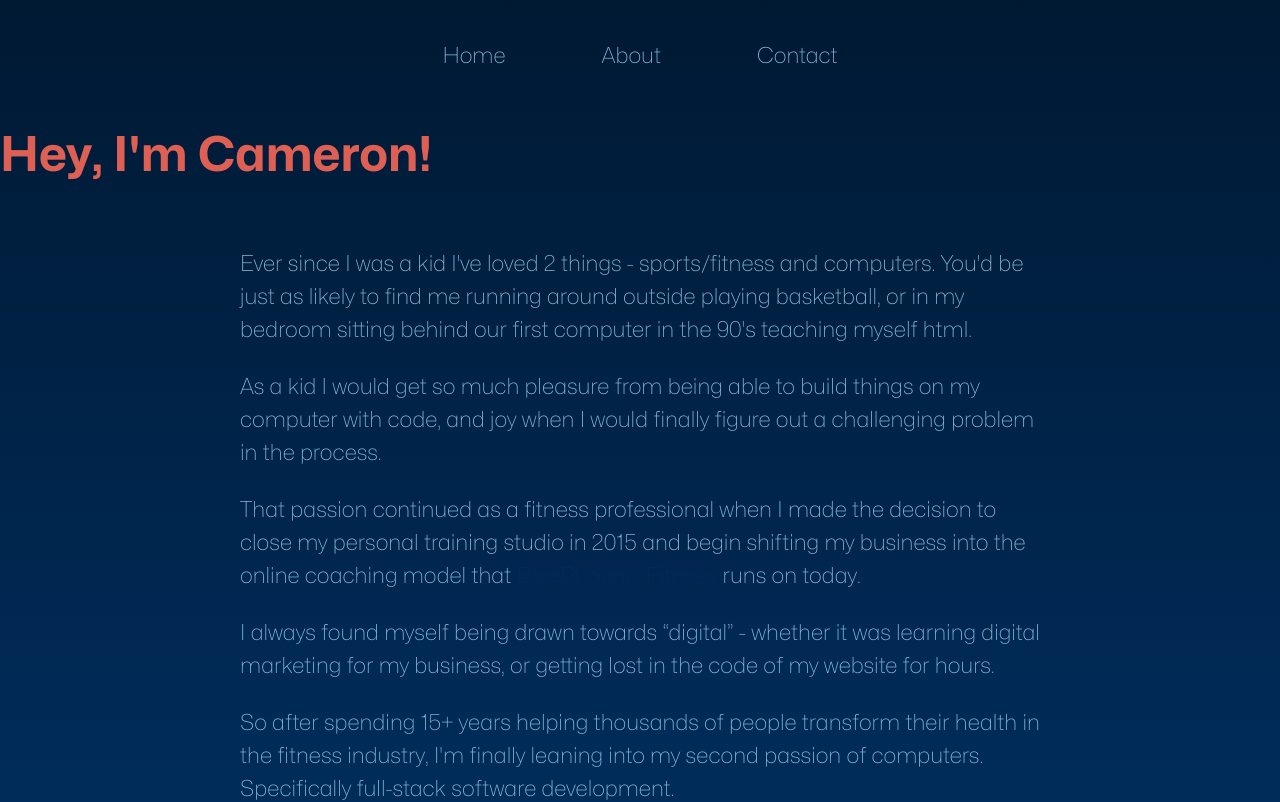
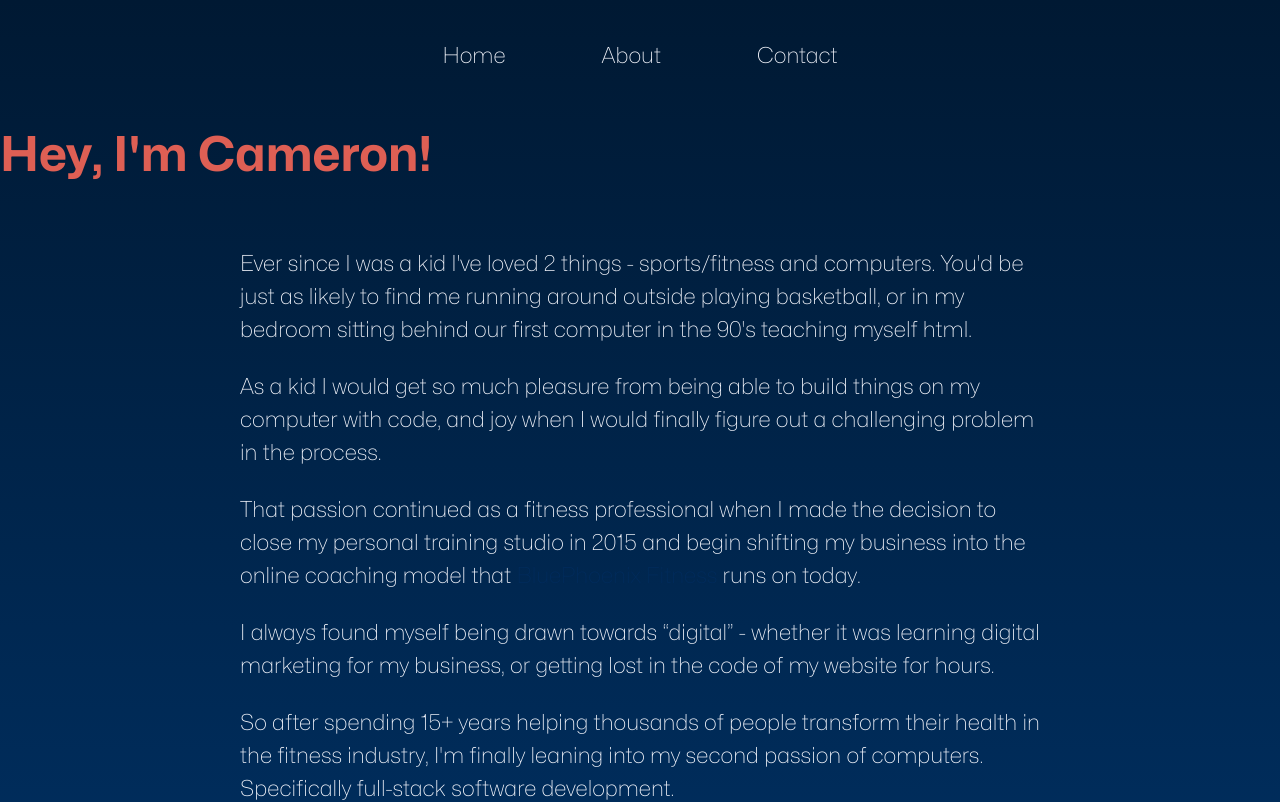
Before and after one commit to cameronmakarchuk/portfolio-site-client, a React (Create React App) app: page /about in a window 1280 px wide. Shown: the top 802 px of the page. Built offline with nearby package versions, Linux system fonts and the light colour scheme.

Commit message:
feat: update body font color

```diff
--- a/src/components/Projects/Projects.scss
+++ b/src/components/Projects/Projects.scss
@@ -22,7 +22,7 @@
     &__card {
         margin: 1.5rem 1.0rem;
         padding: 1.0rem;
-        background: radial-gradient($secondary-accent, $primary-light);
+        background: radial-gradient($secondary-accent, $tertiary-light);
         border-radius: 25px;
         display: flex;
         flex-direction: column;
--- a/src/styles/partials/_variables.scss
+++ b/src/styles/partials/_variables.scss
@@ -9,8 +9,9 @@
 // $primary-dark: #2f2d2e;
 
 
-$primary-light: #86BBD8;
+$primary-light: #f6f8fe;
 $secondary-light: #dde3f9;
+$tertiary-light: #86BBD8;
 
 $primary-dark: #001021;
 $secondary-dark: #002c5c;
```
